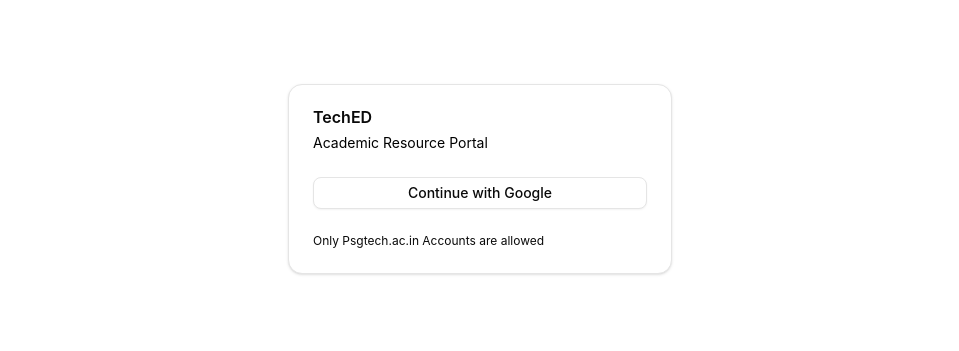
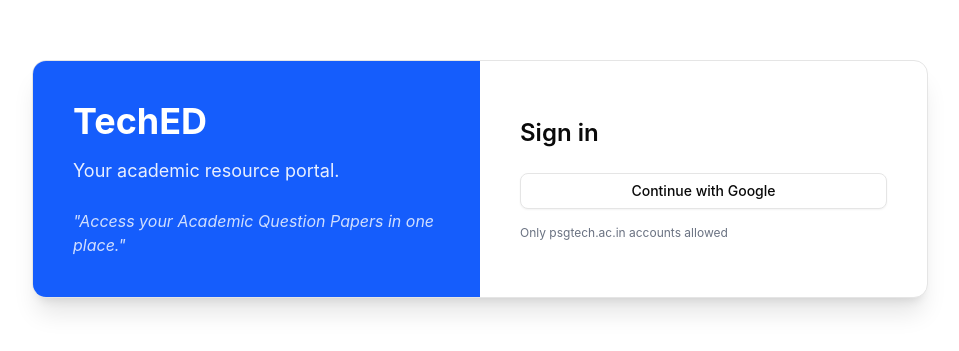
Before and after one commit to loopingdhanush/college-paper-frontend, a React (Vite) app: page /login in a window 1280 px wide. Shown: the part 221-572 px from the top of the page, without its empty margins (160-1119 px from the left). Built offline with nearby package versions, Linux system fonts and the light colour scheme; no server answers.

Commit message:
Added more departments

```diff
--- a/src/components/Filterdialog.jsx
+++ b/src/components/Filterdialog.jsx
@@ -66,6 +66,7 @@ export default function FilterDialog({ onApply }) {
             </SelectTrigger>
             <SelectContent>
               <SelectItem value="IT">IT</SelectItem>
+              <SelectItem value="CSE">CSE</SelectItem>
             </SelectContent>
           </Select>
 
--- a/src/components/Uploaddialog.jsx
+++ b/src/components/Uploaddialog.jsx
@@ -91,6 +91,7 @@ export default function UploadDialog() {
             </SelectTrigger>
             <SelectContent>
               <SelectItem value="IT">IT</SelectItem>
+              <SelectItem value="CSE">CSE</SelectItem>
             </SelectContent>
           </Select>
 
--- a/src/pages/Login.jsx
+++ b/src/pages/Login.jsx
@@ -25,7 +25,6 @@ export default function Login() {
       console.log("logging in frontend")
 
       await api.post("/auth/login", { token }, { withCredentials: true });
-      console.log(result)
       localStorage.setItem("email", result.user.email);
 
       navigate("/");
@@ -36,27 +35,52 @@ export default function Login() {
   };
 
   return (
-  <div className="flex min-h-screen items-center">
+  <div className="flex min-h-screen items-center justify-center bg-white p-6">
 
-    <Card size="sm" className="mx-auto w-full max-w-sm">
-      <CardHeader>
-        <CardTitle>TechED</CardTitle>
-        <CardDescription className="text-black">
-          Academic Resource Portal
-        </CardDescription>
-      </CardHeader>
+    <Card className="w-full max-w-4xl overflow-hidden shadow-xl p-0">
 
-      <CardContent>
-        <Button variant="outline" size="sm" className="w-full cursor-pointer mb-0" onClick={handleLogin}>
-           Continue with Google
-        </Button>
-      </CardContent>
+      <div className="grid md:grid-cols-2">
 
-      <CardFooter>
-        <p className="text-xs">
-          Only Psgtech.ac.in Accounts are allowed
-        </p>
-      </CardFooter>
+        {/* LEFT SIDE */}
+        <div className="flex flex-col justify-center bg-blue-600 p-10 text-white">
+
+          <h1 className="text-4xl font-bold mb-4">
+            TechED
+          </h1>
+
+          <p className="text-lg opacity-90 mb-6">
+            Your academic resource portal.
+          </p>
+
+          <blockquote className="italic opacity-80">
+            "Access your Academic Question Papers in one place."
+          </blockquote>
+
+        </div>
+
+        {/* RIGHT SIDE */}
+        <div className="flex flex-col justify-center p-10">
+
+          <h2 className="text-2xl font-semibold mb-6">
+            Sign in
+          </h2>
+
+          <Button
+            variant="outline"
+            className="w-full cursor-pointer"
+            onClick={handleLogin}
+          >
+            Continue with Google
+          </Button>
+
+          <p className="text-xs text-gray-500 mt-4">
+            Only psgtech.ac.in accounts allowed
+          </p>
+
+        </div>
+
+      </div>
+
     </Card>
 
   </div>
```
